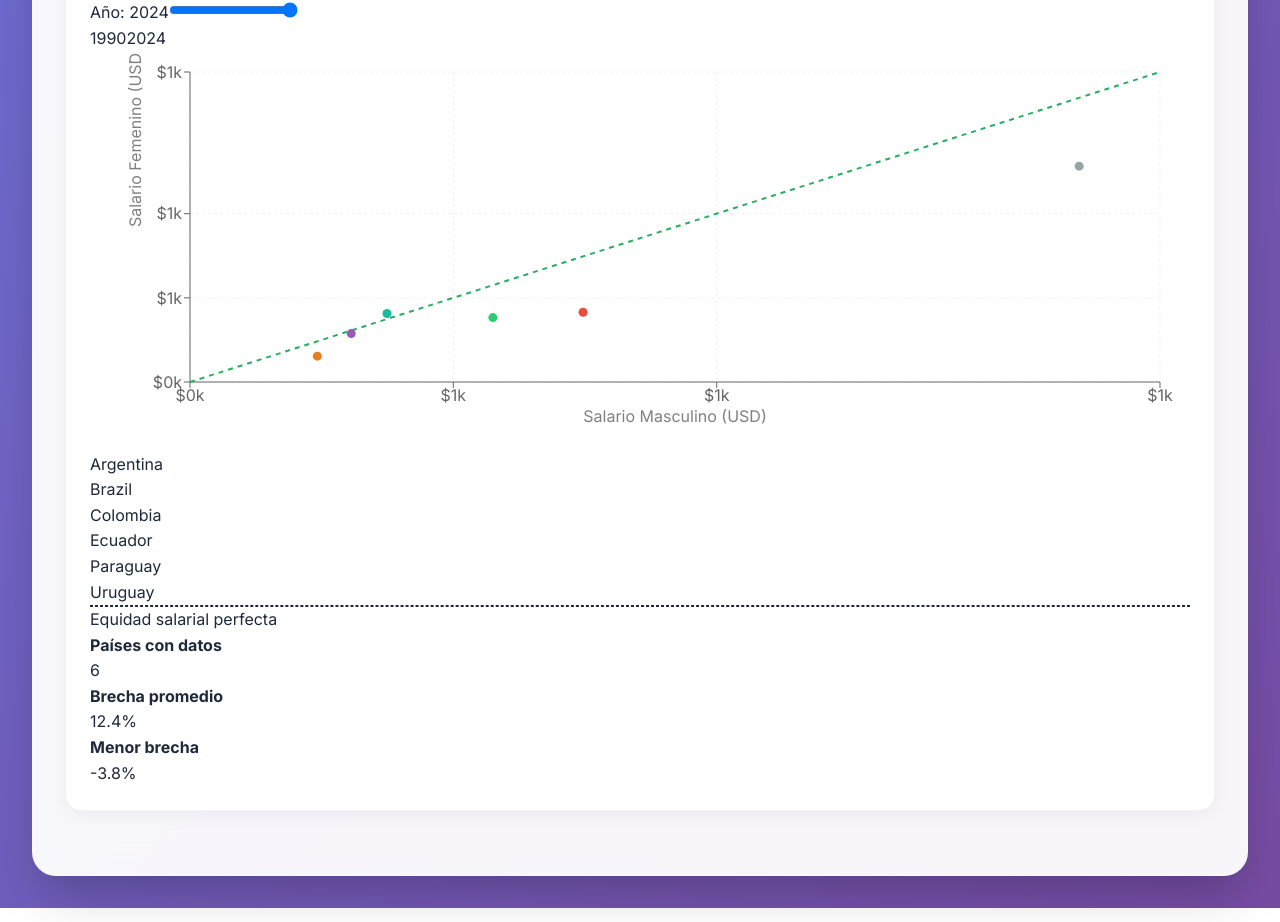
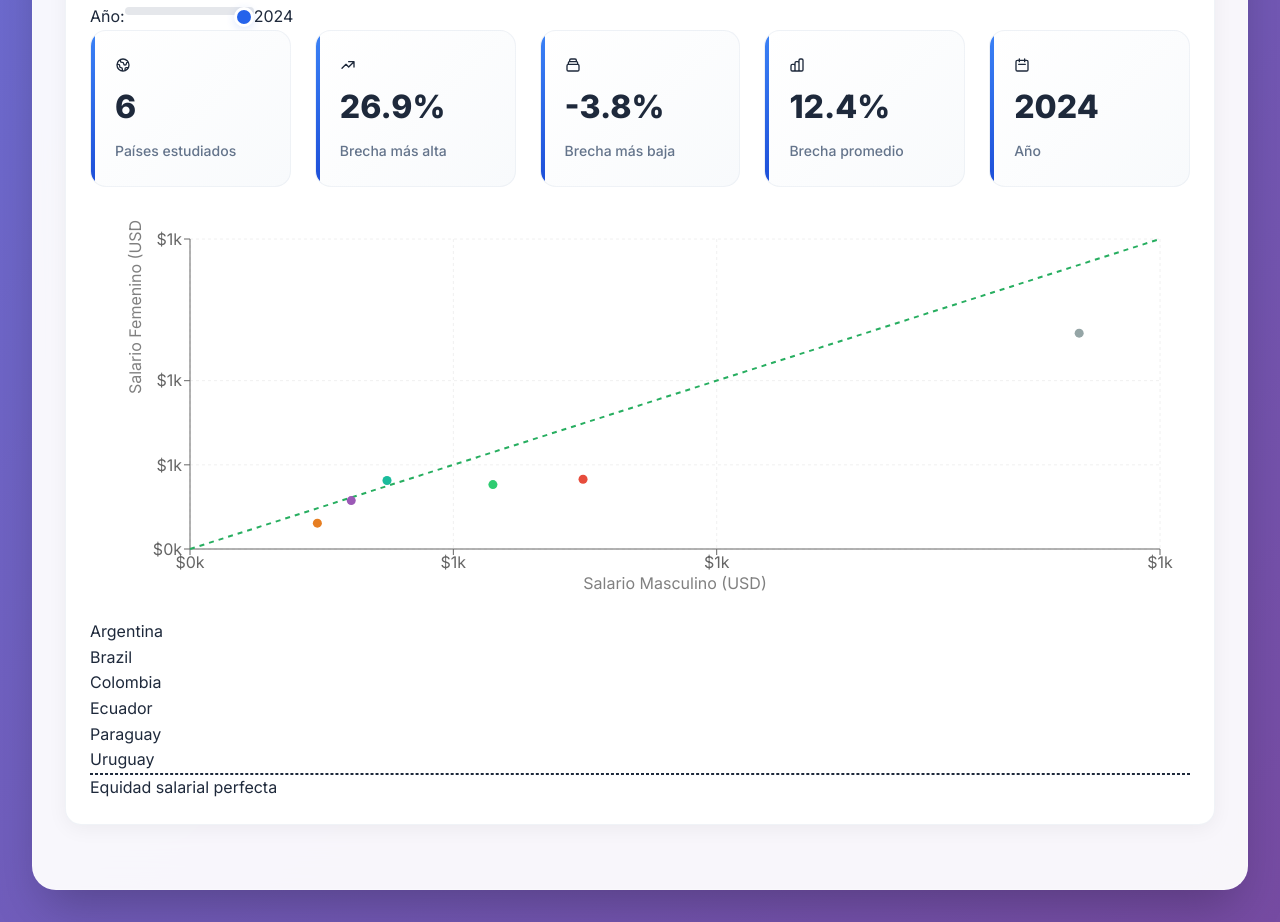
Before and after one commit to PabloSanhueza1/dashboard-mercado-laboral-latam, a React (Vite) app in the folder frontend/: page / in a window 1280 px wide. Shown: the part 1439-2361 px from the top of the page. Built offline with nearby package versions, Linux system fonts and the light colour scheme.

Commit message:
fix slider and cards

```diff
--- a/frontend/src/components/charts/BubblePlotBrechaSalarial.jsx
+++ b/frontend/src/components/charts/BubblePlotBrechaSalarial.jsx
@@ -1,5 +1,8 @@
 import React, { useState, useEffect, useMemo } from 'react';
 import { ScatterChart, Scatter, XAxis, YAxis, CartesianGrid, Tooltip, ResponsiveContainer, ReferenceLine, Cell } from 'recharts';
+import { HiOutlineGlobe, HiOutlineTrendingUp, HiOutlineChartBar, HiOutlineCollection, HiOutlineCalendar } from 'react-icons/hi';
+
+import { StatCard } from '../estadisticas/ResumenEstadisticas';
 
 const BubblePlotBrechaSalarial = () => {
     const [data, setData] = useState([]);
@@ -173,6 +176,19 @@ const BubblePlotBrechaSalarial = () => {
         return null;
     };
 
+    // Estadísticas para el año seleccionado
+    const stats = useMemo(() => {
+        if (currentYearData.length === 0) return null;
+        const brechas = currentYearData.map(item => parseFloat(item.gapPercentage));
+        return {
+            paises: currentYearData.length,
+            max: Math.max(...brechas).toFixed(1),
+            min: Math.min(...brechas).toFixed(1),
+            promedio: (brechas.reduce((sum, v) => sum + v, 0) / brechas.length).toFixed(1),
+            year: selectedYear
+        };
+    }, [currentYearData, selectedYear]);
+
     if (loading) {
         return (
             <div className="chart-container">
@@ -202,6 +218,7 @@ const BubblePlotBrechaSalarial = () => {
 
     return (
         <div className="chart-container bg-white p-6 rounded-lg shadow-sm">
+            {/* Header */}
             <div className="mb-6">
                 <h3 className="text-xl font-bold text-gray-800 mb-2">
                     Brecha Salarial de Género por País - {selectedYear}
@@ -209,34 +226,130 @@ const BubblePlotBrechaSalarial = () => {
                 <p className="text-gray-600 text-sm mb-4">
                     Salarios promedio mensuales en USD. La línea diagonal representa equidad salarial perfecta.
                 </p>
-
-                {/* Year Slider */}
-                <div className="mb-4">
-                    <label className="block text-sm font-medium text-gray-700 mb-2">
-                        Año: {selectedYear}
-                    </label>
+                {/* Slider tipo barra */}
+                <div className="flex items-center gap-4 mb-4">
+                    <span className="text-xs text-gray-500">Año:</span>
                     <input
                         type="range"
                         min={Math.min(...availableYears)}
                         max={Math.max(...availableYears)}
+                        step={1}
                         value={selectedYear}
-                        onChange={(e) => setSelectedYear(parseInt(e.target.value))}
-                        className="w-full h-2 bg-gray-200 rounded-lg appearance-none cursor-pointer slider"
+                        onChange={e => setSelectedYear(Number(e.target.value))}
+                        className="w-48 md:w-64 h-2 bg-gray-200 rounded-lg appearance-none cursor-pointer accent-blue-600
+                          focus:outline-none focus:ring-2 focus:ring-blue-400 transition-all"
                         style={{
-                            background: `linear-gradient(to right, #3b82f6 0%, #3b82f6 ${((selectedYear - Math.min(...availableYears)) /
-                                (Math.max(...availableYears) - Math.min(...availableYears))) * 100
-                                }%, #e5e7eb ${((selectedYear - Math.min(...availableYears)) /
-                                    (Math.max(...availableYears) - Math.min(...availableYears))) * 100
-                                }%, #e5e7eb 100%)`
+                            // Hide default thumb for all browsers
+                            WebkitAppearance: 'none',
+                            appearance: 'none',
                         }}
+                        list="years-list"
                     />
-                    <div className="flex justify-between text-xs text-gray-500 mt-1">
-                        <span>{Math.min(...availableYears)}</span>
-                        <span>{Math.max(...availableYears)}</span>
+                    <datalist id="years-list">
+                        {availableYears.map(year => (
+                            <option key={year} value={year} label={year.toString()} />
+                        ))}
+                    </datalist>
+                    <span className="text-sm font-semibold text-blue-700 ml-2">{selectedYear}</span>
+                </div>
+                {/* Custom slider styles */}
+                <style>
+                    {`
+                  input[type="range"].accent-blue-600::-webkit-slider-thumb {
+                    -webkit-appearance: none;
+                    appearance: none;
+                    width: 20px;
+                    height: 20px;
+                    border-radius: 9999px;
+                    background: #2563eb;
+                    border: 3px solid #fff;
+                    box-shadow: 0 2px 8px rgba(37,99,235,0.15);
+                    transition: background 0.2s;
+                  }
+                  input[type="range"].accent-blue-600:focus::-webkit-slider-thumb {
+                    outline: 2px solid #2563eb;
+                  }
+                  input[type="range"].accent-blue-600::-moz-range-thumb {
+                    width: 20px;
+                    height: 20px;
+                    border-radius: 9999px;
+                    background: #2563eb;
+                    border: 3px solid #fff;
+                    box-shadow: 0 2px 8px rgba(37,99,235,0.15);
+                    transition: background 0.2s;
+                  }
+                  input[type="range"].accent-blue-600::-ms-thumb {
+                    width: 20px;
+                    height: 20px;
+                    border-radius: 9999px;
+                    background: #2563eb;
+                    border: 3px solid #fff;
+                    box-shadow: 0 2px 8px rgba(37,99,235,0.15);
+                    transition: background 0.2s;
+                  }
+                  input[type="range"].accent-blue-600::-webkit-slider-thumb:hover {
+                    background: #1d4ed8;
+                  }
+                  input[type="range"].accent-blue-600::-webkit-slider-runnable-track {
+                    height: 8px;
+                    border-radius: 4px;
+                    background: #e5e7eb;
+                  }
+                  input[type="range"].accent-blue-600::-ms-fill-lower {
+                    background: #e5e7eb;
+                  }
+                  input[type="range"].accent-blue-600::-ms-fill-upper {
+                    background: #e5e7eb;
+                  }
+                  input[type="range"].accent-blue-600:focus::-webkit-slider-thumb {
+                    box-shadow: 0 0 0 4px #93c5fd;
+                  }
+                  input[type="range"].accent-blue-600:focus::-ms-thumb {
+                    box-shadow: 0 0 0 4px #93c5fd;
+                  }
+                  input[type="range"].accent-blue-600:focus {
+                    outline: none;
+                  }
+                  `}
+                </style>
+                {/* Estadísticas en tarjetas estilo StatCard */}
+                {stats && (
+                    <div className="stats-grid grid grid-cols-2 md:grid-cols-5 gap-4 mb-6">
+                        <StatCard
+                            title="Países estudiados"
+                            value={stats.paises}
+                            icon={HiOutlineGlobe}
+                            color="blue"
+                        />
+                        <StatCard
+                            title="Brecha más alta"
+                            value={`${stats.max}%`}
+                            icon={HiOutlineTrendingUp}
+                            color="purple"
+                        />
+                        <StatCard
+                            title="Brecha más baja"
+                            value={`${stats.min}%`}
+                            icon={HiOutlineCollection}
+                            color="orange"
+                        />
+                        <StatCard
+                            title="Brecha promedio"
+                            value={`${stats.promedio}%`}
+                            icon={HiOutlineChartBar}
+                            color="green"
+                        />
+                        <StatCard
+                            title="Año"
+                            value={stats.year}
+                            icon={HiOutlineCalendar}
+                            color="indigo"
+                        />
                     </div>
-                </div>
+                )}
             </div>
 
+            {/* Bubble Chart */}
             <div style={{ width: '100%', height: '400px' }}>
                 <ResponsiveContainer>
                     <ScatterChart
@@ -307,28 +420,6 @@ const BubblePlotBrechaSalarial = () => {
                     <span className="text-sm text-gray-600">Equidad salarial perfecta</span>
                 </div>
             </div>
-
-            {/* Statistics */}
-            {currentYearData.length > 0 && (
-                <div className="mt-6 grid grid-cols-1 md:grid-cols-3 gap-4">
-                    <div className="bg-blue-50 p-4 rounded-lg">
-                        <h4 className="font-semibold text-blue-800">Países con datos</h4>
-                        <p className="text-2xl font-bold text-blue-600">{currentYearData.length}</p>
-                    </div>
-                    <div className="bg-red-50 p-4 rounded-lg">
-                        <h4 className="font-semibold text-red-800">Brecha promedio</h4>
-                        <p className="text-2xl font-bold text-red-600">
-                            {(currentYearData.reduce((sum, item) => sum + parseFloat(item.gapPercentage), 0) / currentYearData.length).toFixed(1)}%
-                        </p>
-                    </div>
-                    <div className="bg-green-50 p-4 rounded-lg">
-                        <h4 className="font-semibold text-green-800">Menor brecha</h4>
-                        <p className="text-2xl font-bold text-green-600">
-                            {Math.min(...currentYearData.map(item => parseFloat(item.gapPercentage))).toFixed(1)}%
-                        </p>
-                    </div>
-                </div>
-            )}
         </div>
     );
 };
```
